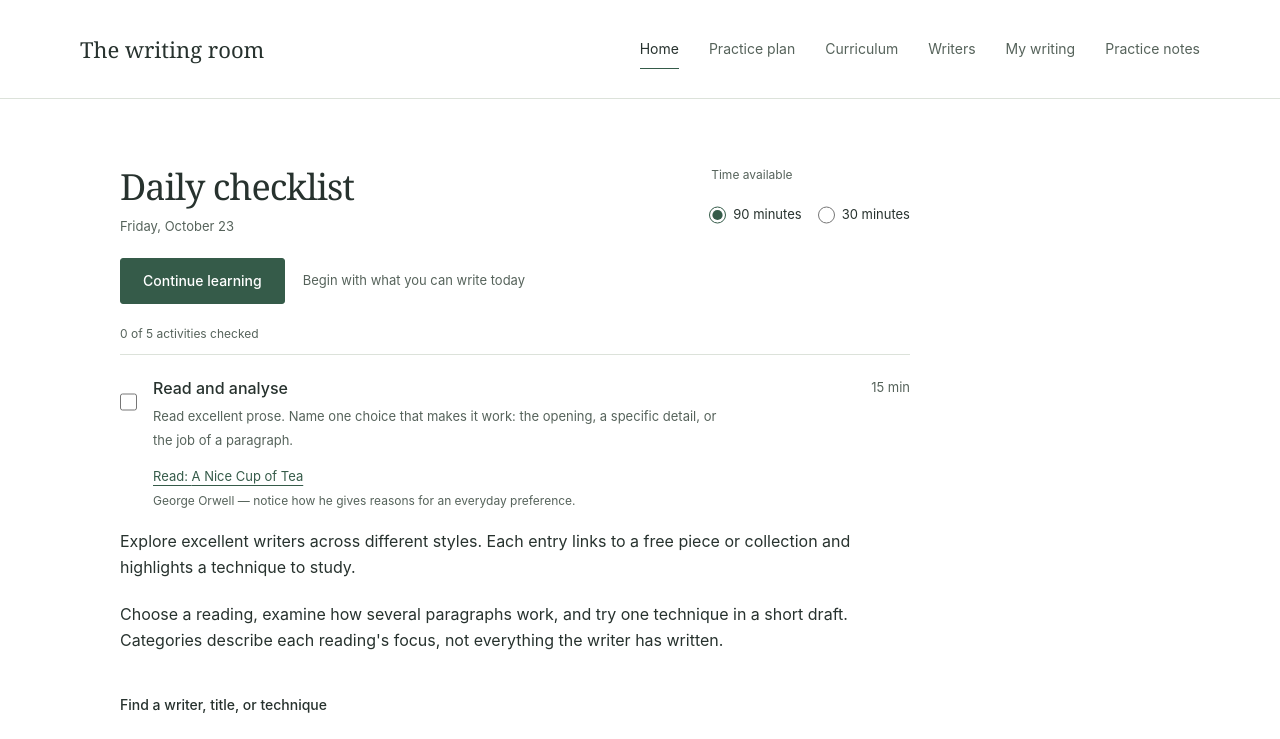
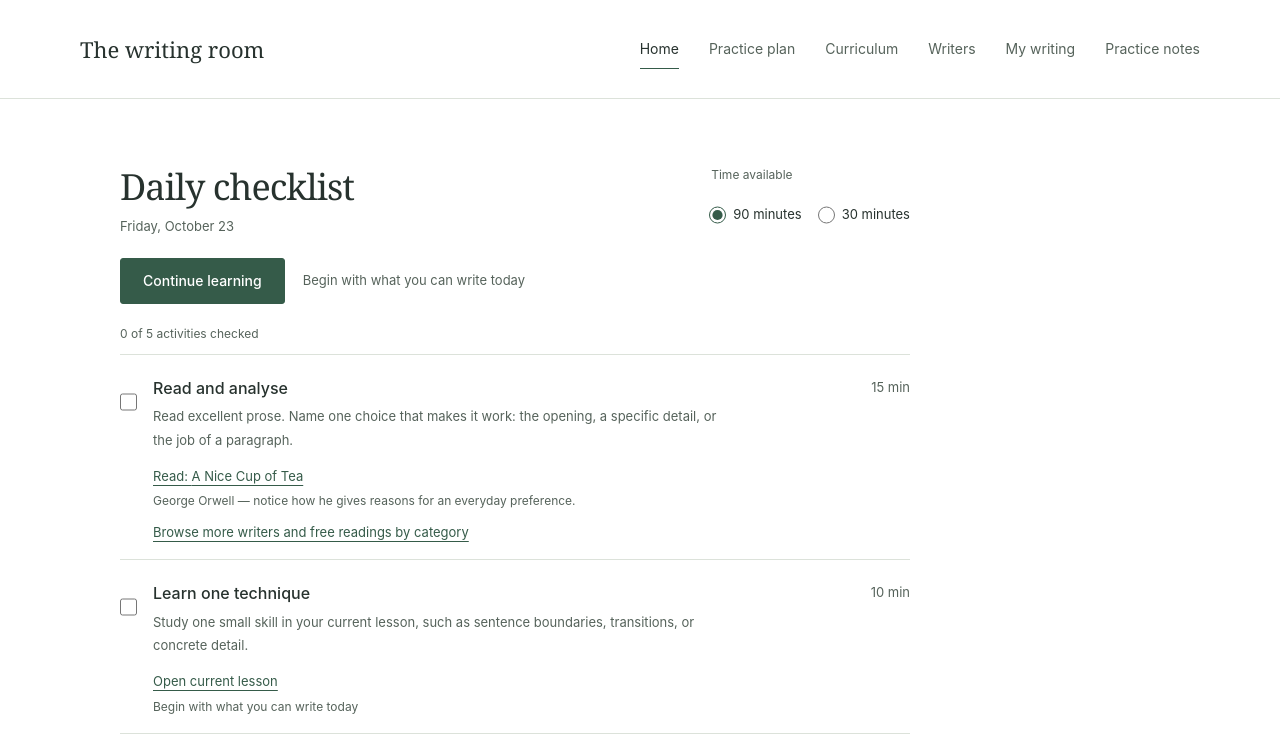
Before and after one commit to DavidZeff1/writing, a Next.js app: page / in a window 1280 px wide. Shown: the top 739 px of the page. Built offline with nearby package versions, Linux system fonts and the light colour scheme.

Commit message:
Link reading activities to dedicated Writers page

```diff
--- a/components/DailyChecklist.tsx
+++ b/components/DailyChecklist.tsx
@@ -2,7 +2,6 @@
 import { ReactNode, useEffect, useState } from 'react';
 import { routine } from '../content/practice-plan';
 import { PracticeDay, Workbook } from '../lib/workbook';
-import WriterArchives from './WriterArchives';
 import { startingEssay } from '../content/reading';
 import { byId } from '../content/curriculum';
 
@@ -40,7 +39,7 @@ export default function DailyChecklist({book,resumeId,update,primary=false,child
    <p className="routine-progress" role="status" aria-live="polite">{day.checked.length} of {routine.length} activities checked</p>
    <ul className="routine-list">{routine.map(step=><li key={step.id}>
     <label><input type="checkbox" checked={day.checked.includes(step.id)} onChange={e=>update(today,{...day,checked:e.target.checked?[...day.checked,step.id]:day.checked.filter(id=>id!==step.id)})}/><span><strong>{step.title}</strong><small>{step.text}</small></span><span className="routine-minutes">{short?step.shortMinutes:step.minutes} min</span></label>
-    {step.id==='read'?<><div className="checklist-task"><a href={startingEssay.url} target="_blank" rel="noopener noreferrer">Read: {startingEssay.title}<span className="sr-only"> (opens in a new tab)</span></a><small>{startingEssay.writer} — notice how he gives reasons for an everyday preference.</small></div><WriterArchives/></>:<div className="checklist-task"><a href={actions[step.id].href}>{actions[step.id].label}</a>{actions[step.id].context&&<small>{actions[step.id].context}</small>}</div>}
+    {step.id==='read'?<><div className="checklist-task"><a href={startingEssay.url} target="_blank" rel="noopener noreferrer">Read: {startingEssay.title}<span className="sr-only"> (opens in a new tab)</span></a><small>{startingEssay.writer} — notice how he gives reasons for an everyday preference.</small></div><div className="checklist-task"><a href="#writers">Browse more writers and free readings by category</a></div></>:<div className="checklist-task"><a href={actions[step.id].href}>{actions[step.id].label}</a>{actions[step.id].context&&<small>{actions[step.id].context}</small>}</div>}
    </li>)}</ul>
    <div className="routine-footer"><button className="small-button" disabled={!day.checked.length} onClick={()=>update(today,{...day,checked:[]})}>Reset today’s checklist</button><a href="#writing">Open my drafts</a><a href="#notebook">Record a practice note</a></div><p className="quiet-note">Saved automatically. Starts fresh each day.</p>
   </section>
```
